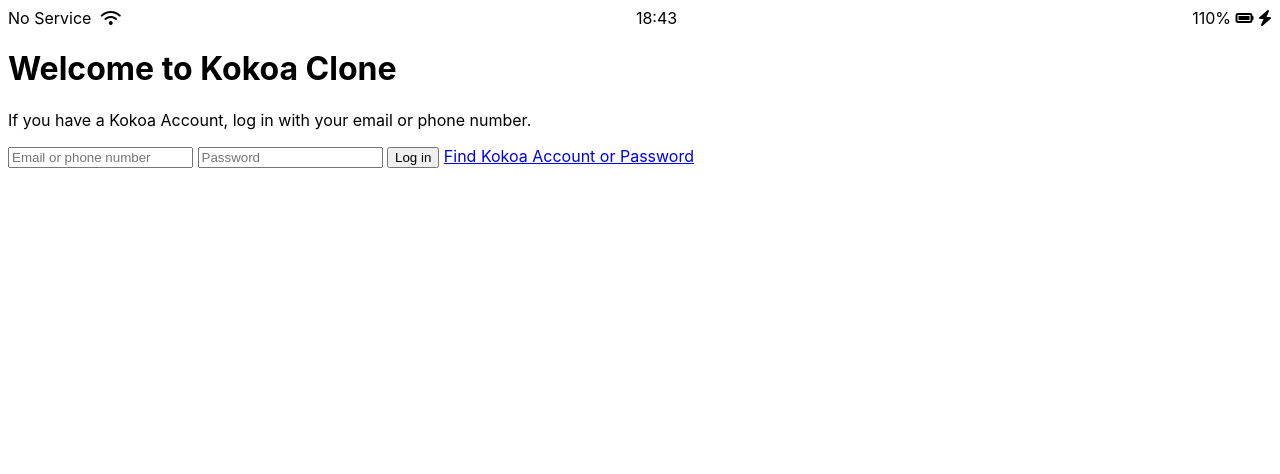
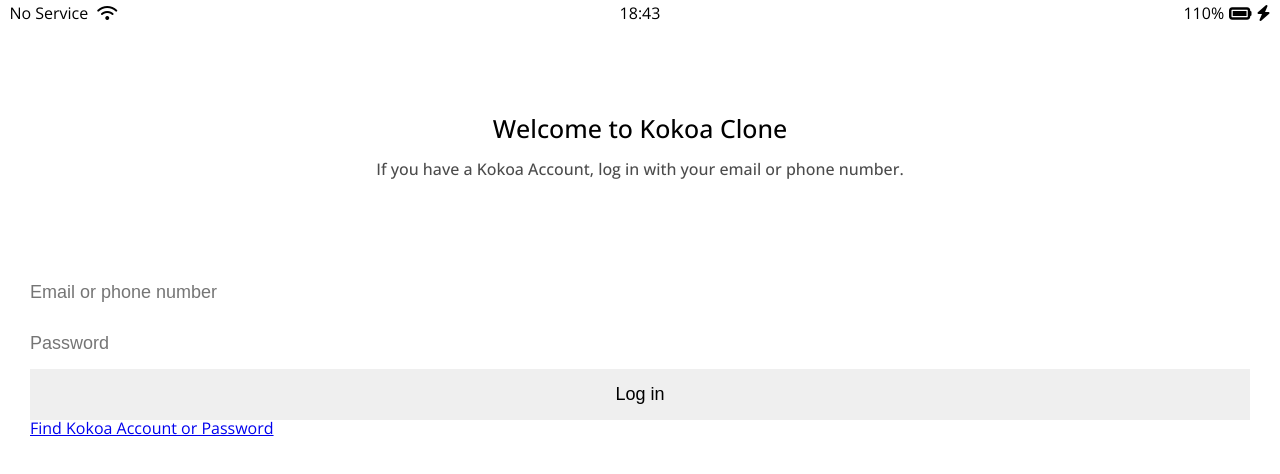
Before and after one commit to wholeheartfn/kokoa-clone-2024, a plain HTML site: page index.html in a window 1280 px wide. Drawn offline with nearby package versions, Linux system fonts and the light colour scheme.

Commit message:
login-form

```diff
--- /dev/null
+++ b/css/reset.css
@@ -0,0 +1,130 @@
+html,
+body,
+div,
+span,
+applet,
+object,
+iframe,
+h1,
+h2,
+h3,
+h4,
+h5,
+h6,
+p,
+blockquote,
+pre,
+a,
+abbr,
+acronym,
+address,
+big,
+cite,
+code,
+del,
+dfn,
+em,
+img,
+ins,
+kbd,
+q,
+s,
+samp,
+small,
+strike,
+strong,
+sub,
+sup,
+tt,
+var,
+b,
+u,
+i,
+center,
+dl,
+dt,
+dd,
+ol,
+ul,
+li,
+fieldset,
+form,
+label,
+legend,
+table,
+caption,
+tbody,
+tfoot,
+thead,
+tr,
+th,
+td,
+article,
+aside,
+canvas,
+details,
+embed,
+figure,
+figcaption,
+footer,
+header,
+hgroup,
+menu,
+nav,
+output,
+ruby,
+section,
+summary,
+time,
+mark,
+audio,
+video {
+    margin: 0;
+    padding: 0;
+    border: 0;
+    font-size: 100%;
+    font: inherit;
+    vertical-align: baseline;
+}
+
+/* HTML5 display-role reset for older browsers */
+article,
+aside,
+details,
+figcaption,
+figure,
+footer,
+header,
+hgroup,
+menu,
+nav,
+section {
+    display: block;
+}
+
+body {
+    line-height: 1;
+}
+
+ol,
+ul {
+    list-style: none;
+}
+
+blockquote,
+q {
+    quotes: none;
+}
+
+blockquote:before,
+blockquote:after,
+q:before,
+q:after {
+    content: '';
+    content: none;
+}
+
+table {
+    border-collapse: collapse;
+    border-spacing: 0;
+}
--- /dev/null
+++ b/css/status-bar.css
@@ -0,0 +1,28 @@
+.status-bar {
+    display: flex;
+    justify-content: center;
+    padding: 5px 3px;
+}
+
+.status-bar_colomn {
+    width: 33%;
+}
+
+.status-bar_colomn:nth-child(2) {
+    display: flex;
+    justify-content: center;
+}
+
+.status-bar_colomn:last-child {
+    display: flex;
+    justify-content: flex-end;
+    align-items: center;
+}
+
+.status-bar_colomn .fa-battery-full {
+    margin: 0px 5px;
+}
+
+.status-bar_colomn:first-child span {
+    margin-right: 5px;
+}
--- a/css/styles.css
+++ b/css/styles.css
@@ -1,12 +1,38 @@
+@import url('https://fonts.googleapis.com/css2?family=Open+Sans:ital,wght@0,300..800;1,300..800&display=swap');
+@import "reset.css";
+@import "status-bar.css";
+
 body {
-    font-family: -apple-system, BlinkMacSystemFont, 'Segoe UI', Roboto, Oxygen, Ubuntu, Cantarell, 'Open Sans', 'Helvetica Neue', sans-serif;
+    font-family: "Open Sans", sans-serif;
 }
 
-.status-bar {
+.welcome-header {
+    margin: 90px 0px;
+    text-align: center;
     display: flex;
-    justify-content: space-between;
+    flex-direction: column;
+    align-items: center;
+    font-weight: 500;
 }
 
-.status-bar_colomn:first-child span {
-    margin-right: 5px;
+.welcome-header_title {
+    margin-bottom: 20px;
+    font-size: 25px;
 }
+
+.welcome-header_text {
+    width: 60%;
+    opacity: 0.7;
+}
+
+#login-form {
+    display: flex;
+    flex-direction: column;
+    margin: 0px 30px;
+}
+
+#login-form input {
+    border: none;
+    padding: 15px 0px;
+    font-size: 18px;
+}
--- a/index.html
+++ b/index.html
@@ -20,18 +20,18 @@
         </div>
         <div class="status-bar_colomn">
             <span>110%</span>
-            <i class="fa-solid fa-battery-full"></i>
+            <i class="fa-solid fa-battery-full fa-lg"></i>
             <i class="fa-solid fa-bolt"></i>
         </div>
     </div>
 
 
-    <header class="Welcome-header">
-        <h1 class="Welcome-header_title">Welcome to Kokoa Clone</h1>
-        <p class="Welcome-header_text">If you have a Kokoa Account, log in with your email or phone number.</p>
+    <header class="welcome-header">
+        <h1 class="welcome-header_title">Welcome to Kokoa Clone</h1>
+        <p class="welcome-header_text">If you have a Kokoa Account, log in with your email or phone number.</p>
     </header>
 
-    <form id="Login-form">
+    <form id="login-form">
         <input type="text" placeholder="Email or phone number" />
         <input type="text" placeholder="Password" />
         <input type="submit" value="Log in" />
```
